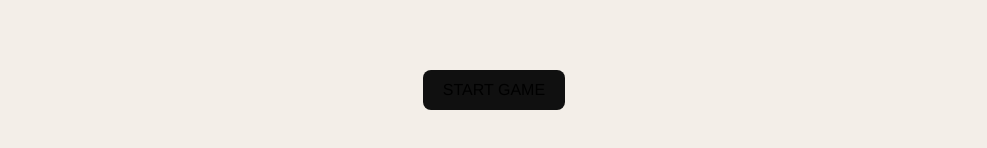
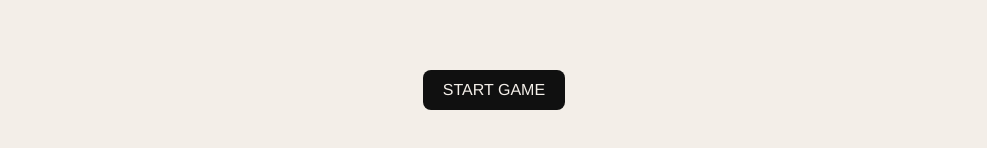
Before and after one commit to Kroxerr/FarkleApp, a Vue app: page / in a window 1280 px wide. Shown: the part 620-768 px from the top of the page, without its empty margins (146-1133 px from the left). Built offline with nearby package versions, Linux system fonts and the light colour scheme.

Commit message:
small style.css text color change

```diff
--- a/src/style.css
+++ b/src/style.css
@@ -39,6 +39,7 @@ button {
   font-weight: 500;
   font-family: inherit;
   background-color: #1a1a1a;
+  color: #F3EEE8;
   cursor: pointer;
   transition: border-color 0.25s;
 }
```
